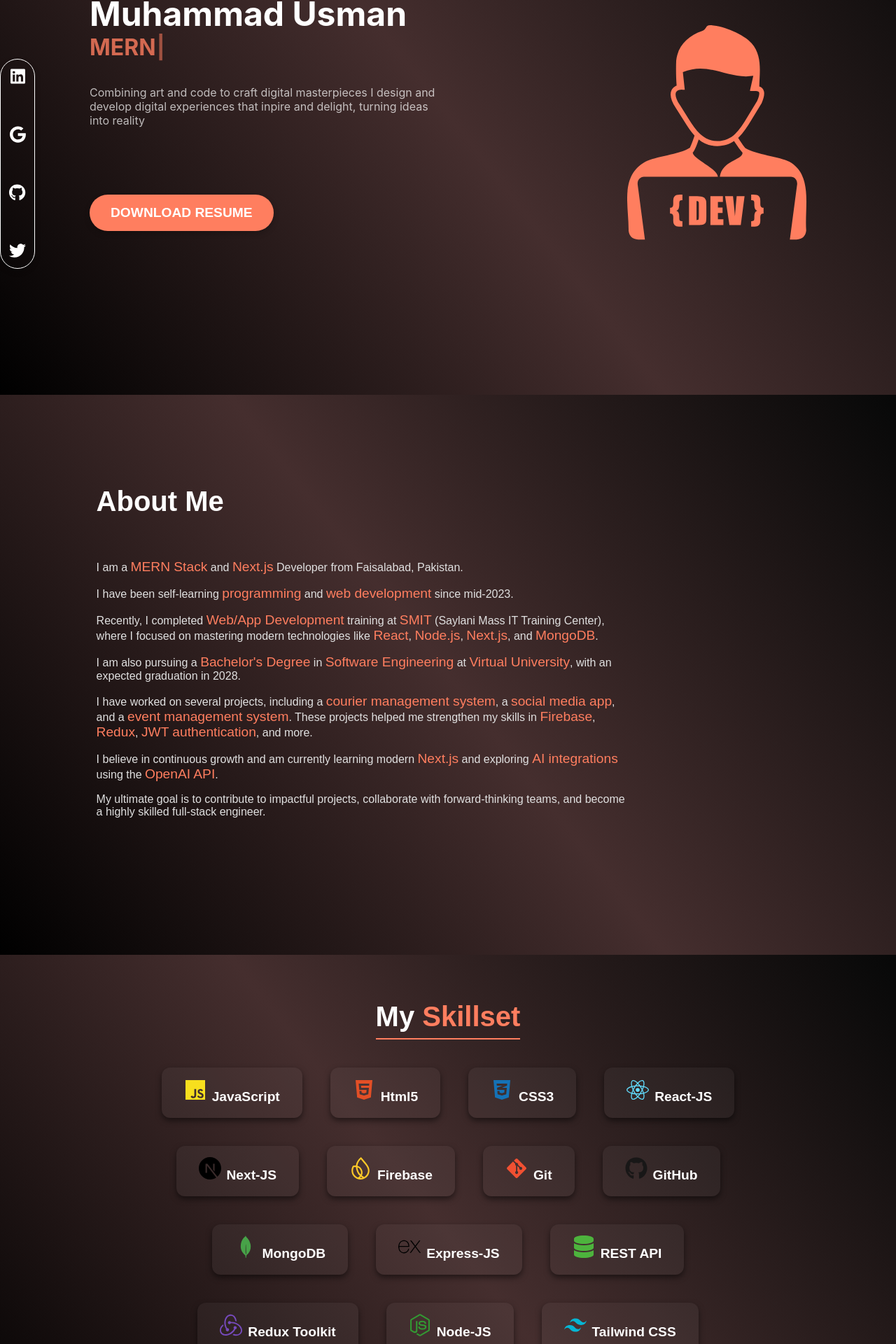
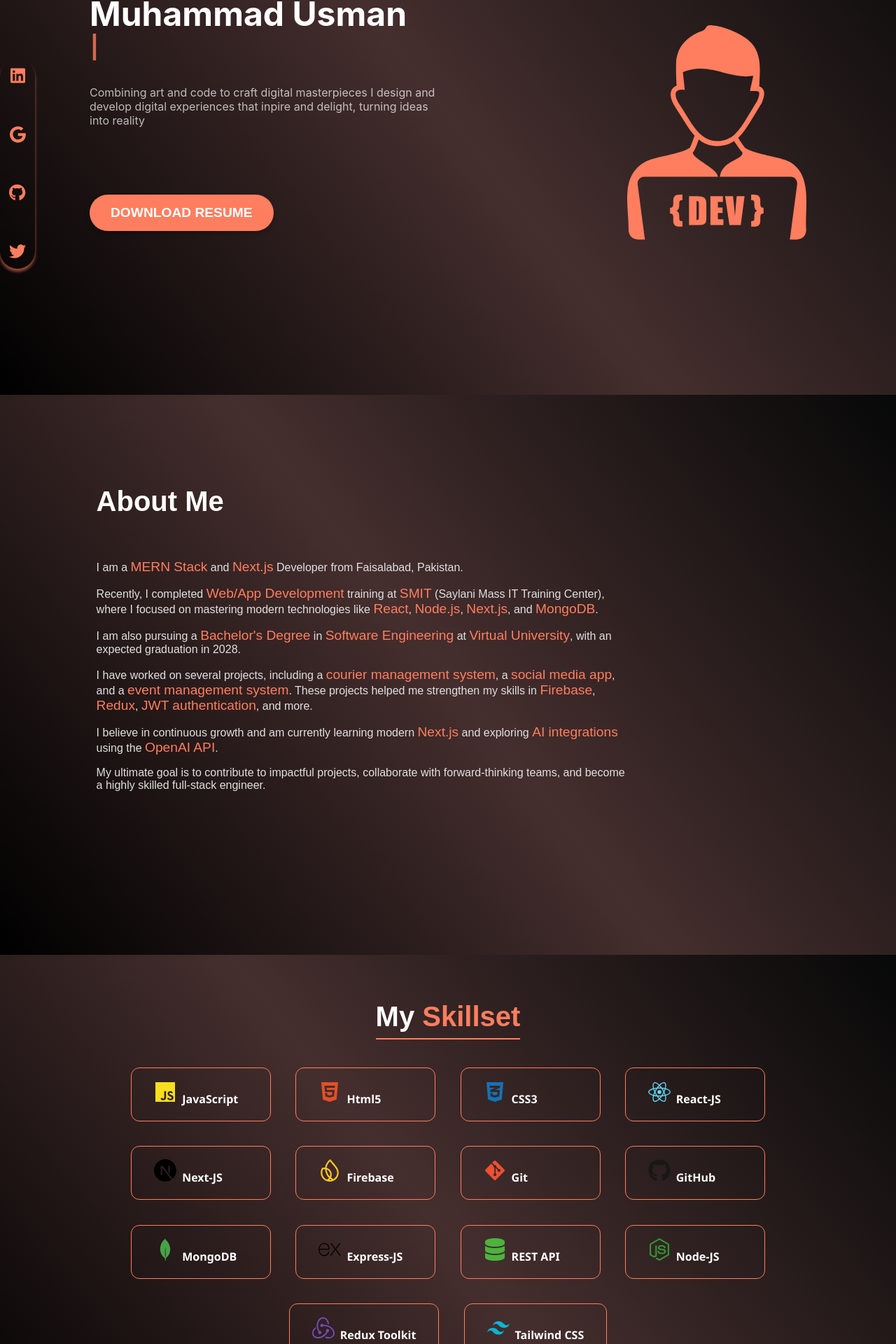
Before and after one commit to usman918dev/portfolio_re, a React (Create React App) app in the folder my-react-app/: page / in a window 1280 px wide. Shown: the part 236-2156 px from the top of the page at 70% size. Built offline with nearby package versions, Linux system fonts and the light colour scheme.

Commit message:
sidebar updated

```diff
--- a/my-react-app/src/App.js
+++ b/my-react-app/src/App.js
@@ -28,7 +28,7 @@
       <GitHub/>
       <Project/>
 
-      {/* <Experience /> */}
+      <Experience />
       {/* <ContactMe />
       <Footer />
       <Bg /> */}
--- a/my-react-app/src/components/about/Aboutme.js
+++ b/my-react-app/src/components/about/Aboutme.js
@@ -11,9 +11,6 @@
           <section className="status-section">
             <p>
               I am a <span className="h1">MERN Stack</span> and <span className="h1">Next.js</span> Developer from Faisalabad, Pakistan.
-            </p>
-            <p>
-              I have been self-learning <span className="h1">programming</span> and <span className="h1">web development</span> since mid-2023.
             </p>
             <p>
               Recently, I completed <span className="h1">Web/App Development</span> training at <span className="h1">SMIT</span> (Saylani Mass IT Training Center), where I focused on mastering modern technologies like <span className="h1">React</span>, <span className="h1">Node.js</span>, <span className="h1">Next.js</span>, and <span className="h1">MongoDB</span>.
--- a/my-react-app/src/components/project/Project.js
+++ b/my-react-app/src/components/project/Project.js
@@ -6,9 +6,9 @@
 import img from "../assets/download.jpeg"
 const projects = [
   {
-    title: 'E - Commerce',
+    title: 'X-Courier',
     image: '/assets/about.png',
-    description: 'On working.On working.On working.On working.On working.On working. This project involves building a full-stack application with React and Node.js.',
+    description: 'A courier management system build with NextJS REST Api and MongoDB. Fearues allow admin to create and manage branches, staff, and riders. Users can create and track their orders. ',
     github: 'https://github.com/yourusername/project-one',
     live: 'https://example.com/project-one',
   },
@@ -52,8 +52,8 @@
 const Projects = () => {
   return (
     <div className="projects-container" id='projects'>
-      <p style={{ fontWeight:0, marginBottom:"-10px", fontSize:"3rem"}}>
-        My Recent <strong style={{color:"#FF7E5F",}}>Works </strong>
+      <p style={{ fontWeight: 0, marginBottom: "-10px", fontSize: "3rem" }}>
+        My Recent <strong style={{ color: "#FF7E5F", }}>Works </strong>
       </p>
       <p style={{ marginBottom: "10lvh" }}>
         Here are a few projects I've worked on recently.
--- a/my-react-app/src/components/project/Projects.css
+++ b/my-react-app/src/components/project/Projects.css
@@ -5,7 +5,7 @@
 .projects-container {
   padding: 3rem 2rem;
   color: #e0e0e0;
-  font-family: Arial, sans-serif;
+  font-family: 'Poppins', sans-serif;
   display: flex;
   flex-wrap: wrap;
   flex-direction: column;
@@ -15,7 +15,7 @@
 }
 
 .projects-title {
-  font-size: 2.5rem;
+  font-size: 2.2rem;
   text-align: center;
   margin-bottom: 2rem;
   color: #ffffff;
@@ -66,12 +66,14 @@
 }
 
 .project-title {
-  font-size: 1.8rem;
+  font-size: 1.6rem;
   margin-bottom: 0.5rem;
   color: #FF7E5F;
 }
 
 .project-description {
+  color: #d3d3d3;
+  letter-spacing: 0.5px;
   font-size: 1rem;
   margin-bottom: 1rem;
 }
--- a/my-react-app/src/components/skills/Skills.css
+++ b/my-react-app/src/components/skills/Skills.css
@@ -22,22 +22,23 @@
 .skills-list {
   display: flex;
   flex-wrap: wrap;
-  gap: 1.5rem;
-  max-width: 900px;
-  width: 100%;
+  gap: 1.2rem;
+  max-width: 90vw;
   justify-content: center;
 }
 
 .skill-item {
-  background: #ffffff0a;
+  /* background: #ffffff0a; */
   padding: 1rem 2rem;
   border-radius: 12px;
-  box-shadow: 0 4px 8px rgba(0,0,0,0.5);
-  font-size: 1.2rem;
+  /* box-shadow: 0 2px 2px 1px #ff7f5f5d; */
+  border: 0.1px solid #FF7E5F;
+  font-size: 1rem;
   color: #ffffff;
-  font-weight: bold;
+  font-weight: 600;
+  font-family:'Segoe UI', Tahoma, Geneva, Verdana, sans-serif;
   margin: 0.5rem;
-  transition: transform 0.2s, box-shadow 0.2s;
+  min-width: 200px;
 }
 
 @media (max-width: 700px) {
@@ -57,7 +58,23 @@
   }
 }
 
-
+@media (max-width: 500px) {
+  .skills-section {
+    padding: 2rem 0.5rem;
+  }
+  .skills-title {
+    font-size: 1.8rem;
+  }
+  .skills-list {
+    gap: 0.5rem;
+    width: 100vw;
+  }
+  .skill-item {
+    font-size: 0.9rem;
+    padding: 0.5rem 1rem;
+    min-width: 200px;
+  }
+}
 .github-container {
     display: grid;
     place-items: center;
--- a/my-react-app/src/components/skills/Skills.js
+++ b/my-react-app/src/components/skills/Skills.js
@@ -14,8 +14,8 @@
   { name: 'MongoDB', icon: <SiMongodb color="#47A248" /> },
   { name: 'Express-JS', icon: <SiExpress color="#000000" /> },
   { name: 'REST API', icon: <FaDatabase color="#4DB33D" /> },
+  { name: 'Node-JS', icon: <FaNodeJs color="#339933" /> },
   { name: 'Redux Toolkit', icon: <SiRedux color="#764ABC" /> },
-  { name: 'Node-JS', icon: <FaNodeJs color="#339933" /> },
   { name: 'Tailwind CSS', icon: <SiTailwindcss color="#06B6D4" /> },
 ];
 
--- a/my-react-app/src/components/socailbar/Bar.css
+++ b/my-react-app/src/components/socailbar/Bar.css
@@ -1,6 +1,3 @@
-/* .container{
-  height: 100%;
-} */
 .social-bar {
   box-sizing: border-box;
   width: 50px;
@@ -14,46 +11,59 @@
   justify-content: space-between;
   align-items: center;
   padding: 10px 20px;
-    /* background: #17869c; */
-    border-radius: 25px; /* Rounded corners */
-    box-shadow: 0 4px 8px rgba(0, 0, 0, 0.2); /* Shadow for depth */
-    border: 1px solid #fff; /* White border */
+  border-radius: 25px;
+  box-shadow: 0 4px 4px #ff7f5f98;
 }
 
 .social-icon {
-    color: #fff;
+  color: #FF7E5F;
   text-decoration: none;
   font-size: 24px;
   transition: color 0.3s ease, transform 0.3s ease;
 }
 
 .social-icon:hover {
-    color: #1da1f2; /* Default hover color */
-    transform: scale(1.2); /* Slightly enlarge on hover */
+  color: #1da1f2;
+  /* Default hover color */
+  transform: scale(1.2);
+  /* Slightly enlarge on hover */
 }
 
 .social-icon:nth-child(2):hover {
-    color: #ea4335; /* Gmail color */
+  color: #ea4335;
+  /* Gmail color */
 }
 
 .social-icon:nth-child(3):hover {
-    color: #333; /* GitHub color */
+  color: #333;
+  /* GitHub color */
 }
 
 .social-icon:nth-child(4):hover {
-    color: #1da1f2; /* Twitter color */
+  color: #1da1f2;
+  /* Twitter color */
 }
 
-  @media (max-width: 768px) {
+@media (max-width: 500px) {
   .social-bar {
-      width: 100%;
+    width: 90vw;
     flex-direction: row;
     height: 50px;
     margin-top: 0;
     bottom: 0;
+    border: none;
+    background: linear-gradient(232deg, rgba(7, 8, 8, 1) 0%, rgba(69, 46, 46, 1) 50%, rgba(0, 0, 0, 1) 100%);
+
+  }
+
+  .container {
+    display: flex;
+    justify-content: center;
+    align-items: center;
   }
 
   .social-icon {
-      font-size: 18px; /* Smaller icons on mobile */
+    font-size: 18px;
+    /* Smaller icons on mobile */
   }
 }
```
Lines whose indentation alone changed are shown as unchanged.
